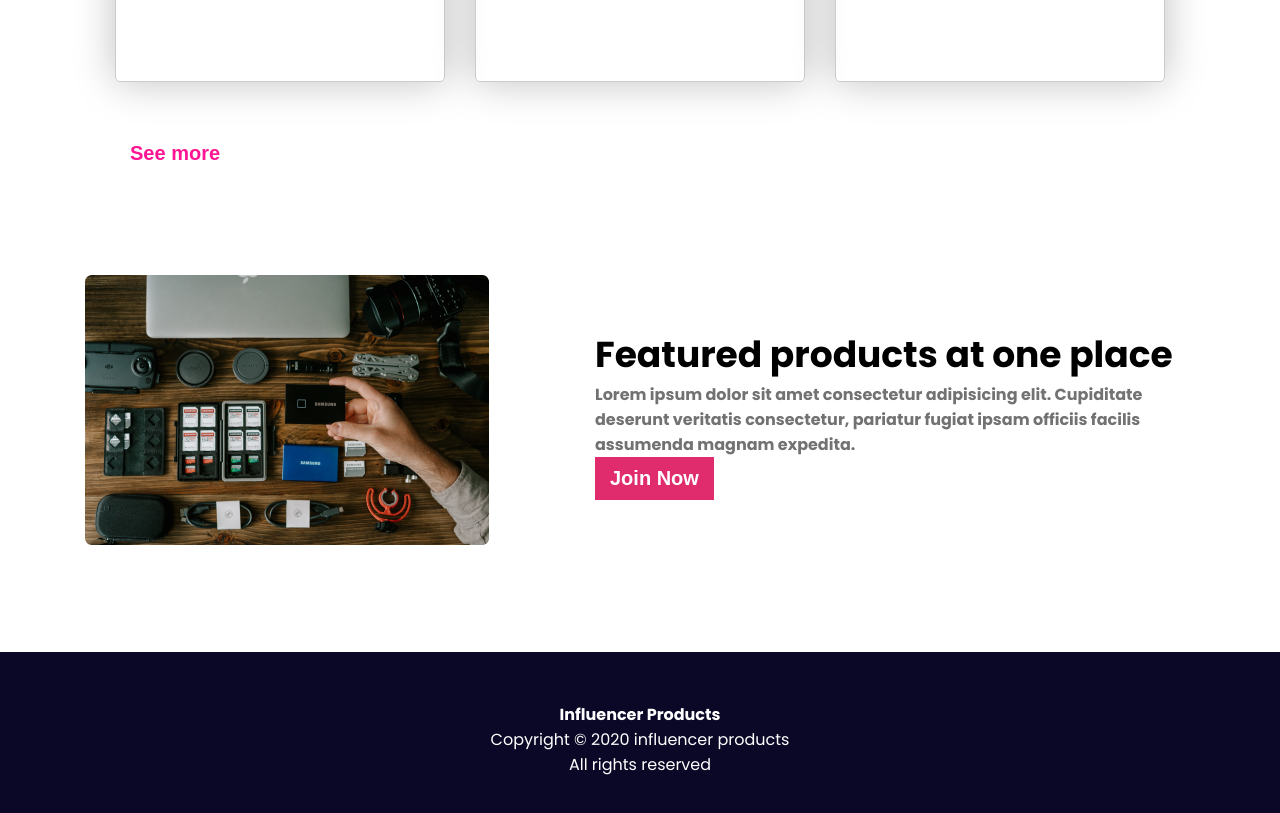
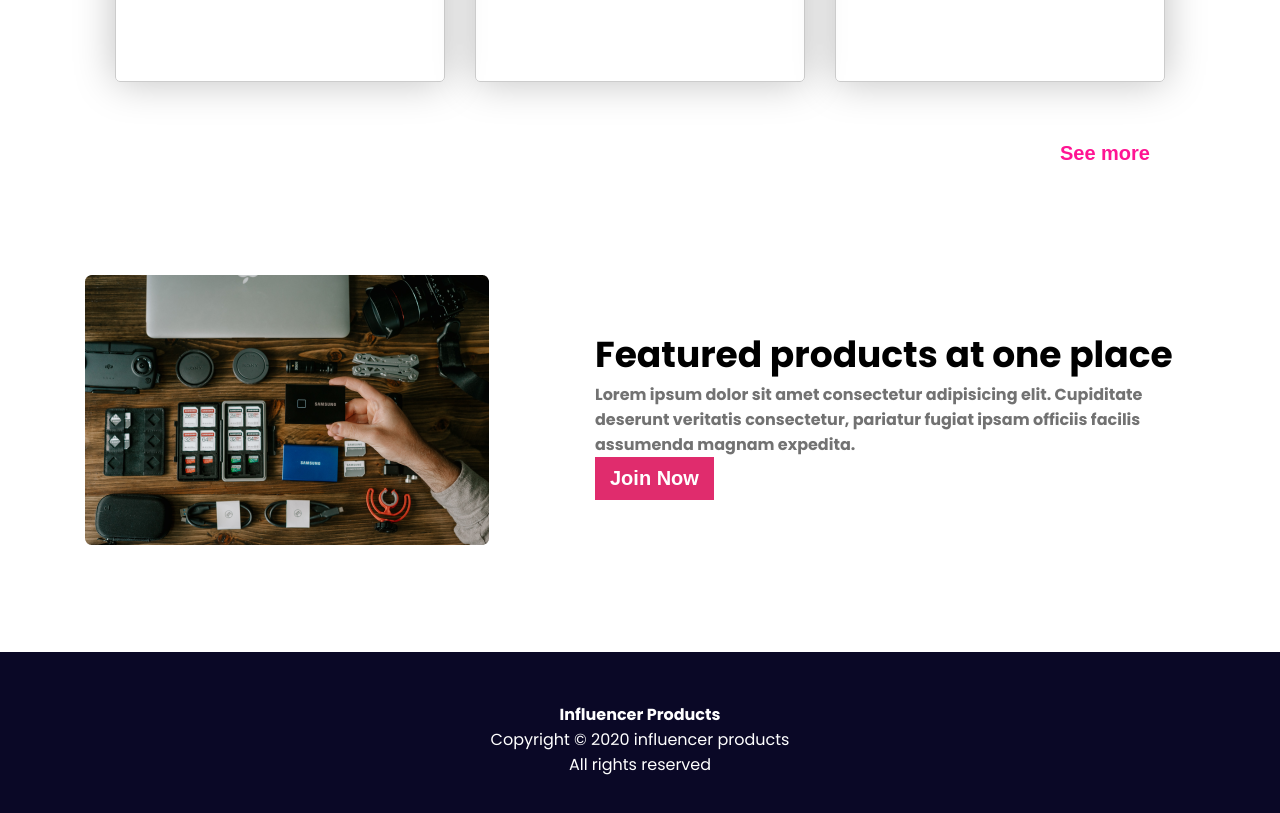
Before and after one commit to Asha-08/influencers-gears-web, a plain HTML site: page index.html in a window 1280 px wide. Shown: the part 1688-2501 px from the top of the page. Drawn offline with Linux system fonts and the light colour scheme.

Commit message:
secondary btn left done

```diff
--- a/index.html
+++ b/index.html
@@ -93,7 +93,7 @@ Buyers protection possible!</p>
                 </div>
 
             </div>
-            <button class="secondary-btn">See more</button>
+            <div class="btn-left"><button class="secondary-btn">See more</button></div>
          </section>
          <!-- featured products at one place -->
           <section class="feature-section">
--- a/styles/influencer.css
+++ b/styles/influencer.css
@@ -155,9 +155,15 @@ color:#727272 ;
     padding: 10px 15px;
     margin-top: 50px;
     margin-bottom: 100px;
-    text-align: left;
+    /* text-align: left; */
 
 
+}
+/* btn left */
+
+.btn-left{
+    display: flex;
+    justify-content: flex-end;
 }
 /* featured section */
 .feature-section{
```
